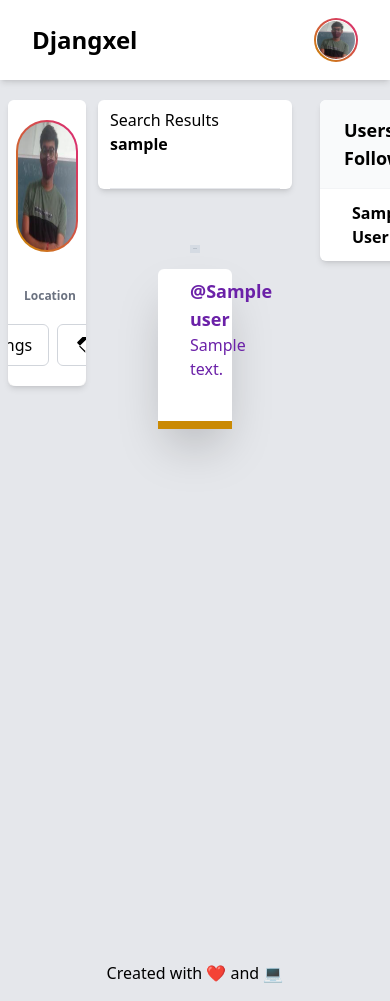
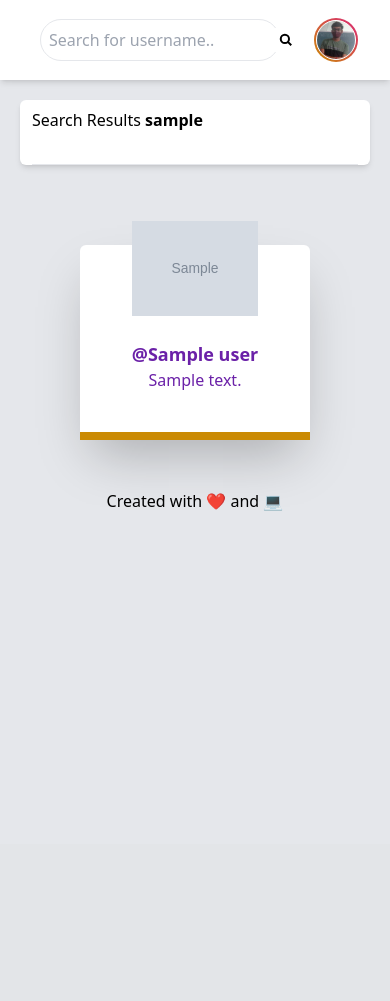
Before and after one commit to Ajinkgupta/DjangXel, a Django app: template templates/search.html in a window 390 px wide. After the commit the page ends 511 px from the top, so only its background shows below. Run offline with Django 3.2, Linux system fonts and the light colour scheme; data comes from the database, SQL or seed files in the repository; the template is opened without the code that fills it: values that come from a table or form of the project are taken from there, most other values are stand-ins (such as "Sample title", 1, 10 or a date in 2020); grey boxes marked "Sample" are stand-in pictures; some libraries are stand-ins or nearby versions.

Commit message:
mobile responsive

```diff
--- a/templates/search.html
+++ b/templates/search.html
@@ -1,5 +1,3 @@
-{% load static %}
-
 <!DOCTYPE html>
 <html lang="en">
 
@@ -8,8 +6,7 @@
     <script src="https://cdn.tailwindcss.com"></script>
     <meta charset="UTF-8">
     <meta name="viewport" content="width=device-width, initial-scale=1.0">
-    <link href="{% static 'favicon.png' %}" rel="icon" type="image/png">
-    <title>Home</title>
+    <title>Search Page</title>
     <meta charset="utf-8">
     <meta name="viewport" content="width=device-width, initial-scale=1">
 
@@ -24,7 +21,7 @@
  <!-- component -->
 <nav class=" fixed  shadow-md	z-10 bg-white w-full flex justify-between items-center mx-auto px-8 h-20">
     <!-- logo -->
-    <div class="inline-flex">
+    <div class="hidden sm:block inline-flex">
         <a class="" href="/"
             ><div class="font-bold text-2xl">
                 Djangxel
@@ -38,7 +35,7 @@
 
 
     <!-- search bar -->
-    <div class="hidden sm:block flex-shrink flex-grow-0 justify-start px-2">
+    <div class="  flex-shrink flex-grow-0 justify-start px-2">
         <div class="inline-block">
             <div class="inline-flex items-center max-w-full">
                 <form action="/search" method="POST">
@@ -98,9 +95,9 @@
             </header>
 <!-- updated -->
 
-<div class="flex pt-[100px]">
+<div class="sm:flex pt-[100px]">
 
-    <div class="w-1/5 bg-gray-200 h-screen">
+    <div class="hidden sm:block w-1/5 bg-gray-200 h-screen">
 
 
 
@@ -150,7 +147,7 @@
 
         <!-- Left column content here -->
       </div>
-      <div class="w-3/5">
+      <div class="sm:w-3/5">
 
   <div class="bg-white shadow-md rounded-md mx-5">
             <div class=" justify-start gap-3 py-2 mx-3 border-b">
@@ -195,7 +192,7 @@
     }
     </style>
 
-      <div class="w-1/5 bg-gray-200 h-screen">
+      <div class="hidden sm:block w-1/5 bg-gray-200 h-screen">
         <!-- Right column content here -->
 
 
```
